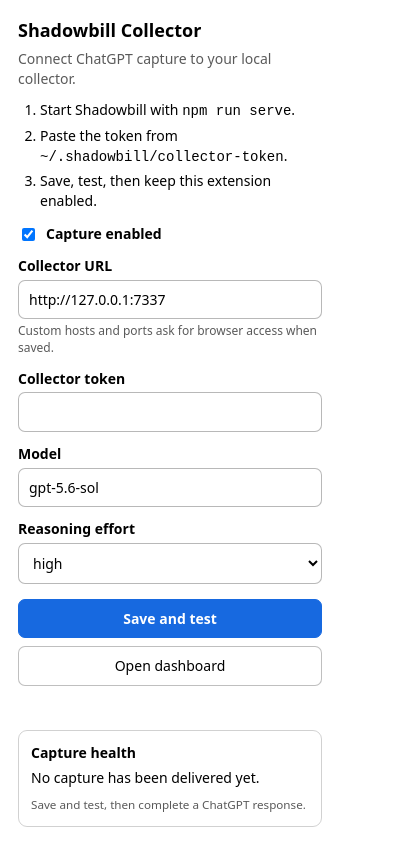
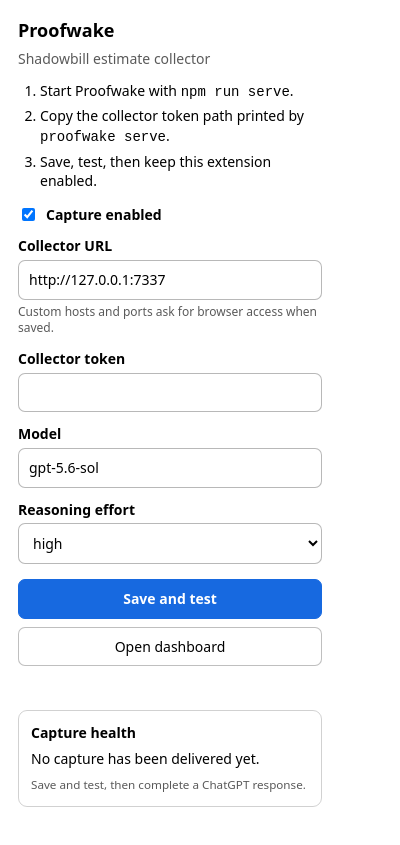
Before and after one commit to teamleaderleo/Shadowbill, a browser extension: page extension/popup.html in a window 400 px wide. Drawn offline with Linux system fonts and the light colour scheme.

Commit message:
Update collector onboarding for Proofwake

```diff
--- a/extension/popup.html
+++ b/extension/popup.html
@@ -3,7 +3,7 @@
   <head>
     <meta charset="utf-8" />
     <meta name="viewport" content="width=device-width, initial-scale=1" />
-    <title>Shadowbill</title>
+    <title>Proofwake</title>
     <style>
       :root { color-scheme: light dark; font: 14px/1.4 system-ui, sans-serif; }
       body { box-sizing: border-box; width: 340px; margin: 0; padding: 18px; }
@@ -32,11 +32,11 @@
     </style>
   </head>
   <body>
-    <h1>Shadowbill Collector</h1>
-    <p class="muted">Connect ChatGPT capture to your local collector.</p>
+    <h1>Proofwake</h1>
+    <p class="muted">Shadowbill estimate collector</p>
     <ol class="steps">
-      <li>Start Shadowbill with <code>npm run serve</code>.</li>
-      <li>Paste the token from <code>~/.shadowbill/collector-token</code>.</li>
+      <li>Start Proofwake with <code>npm run serve</code>.</li>
+      <li>Copy the collector token path printed by <code>proofwake serve</code>.</li>
       <li>Save, test, then keep this extension enabled.</li>
     </ol>
 
```
